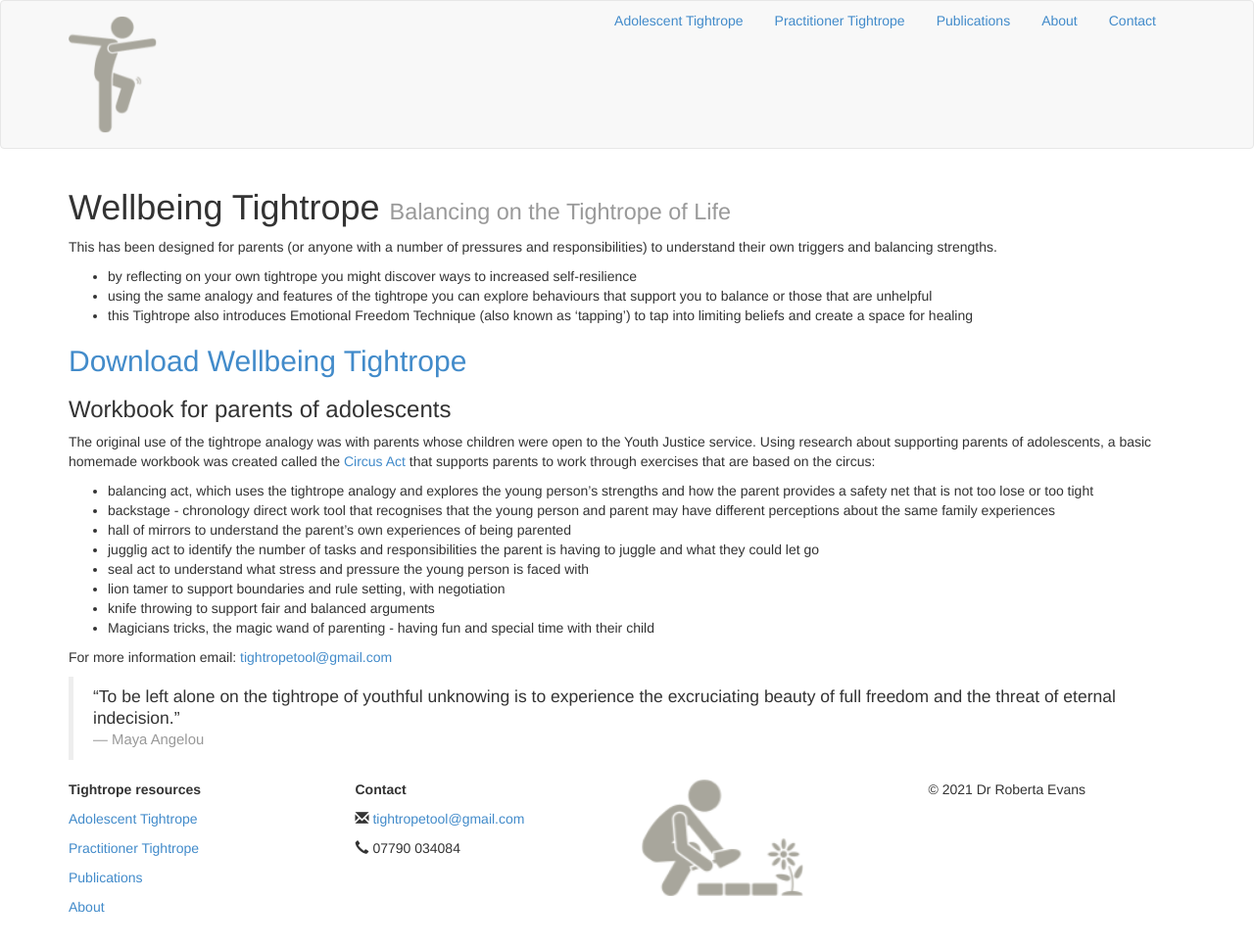
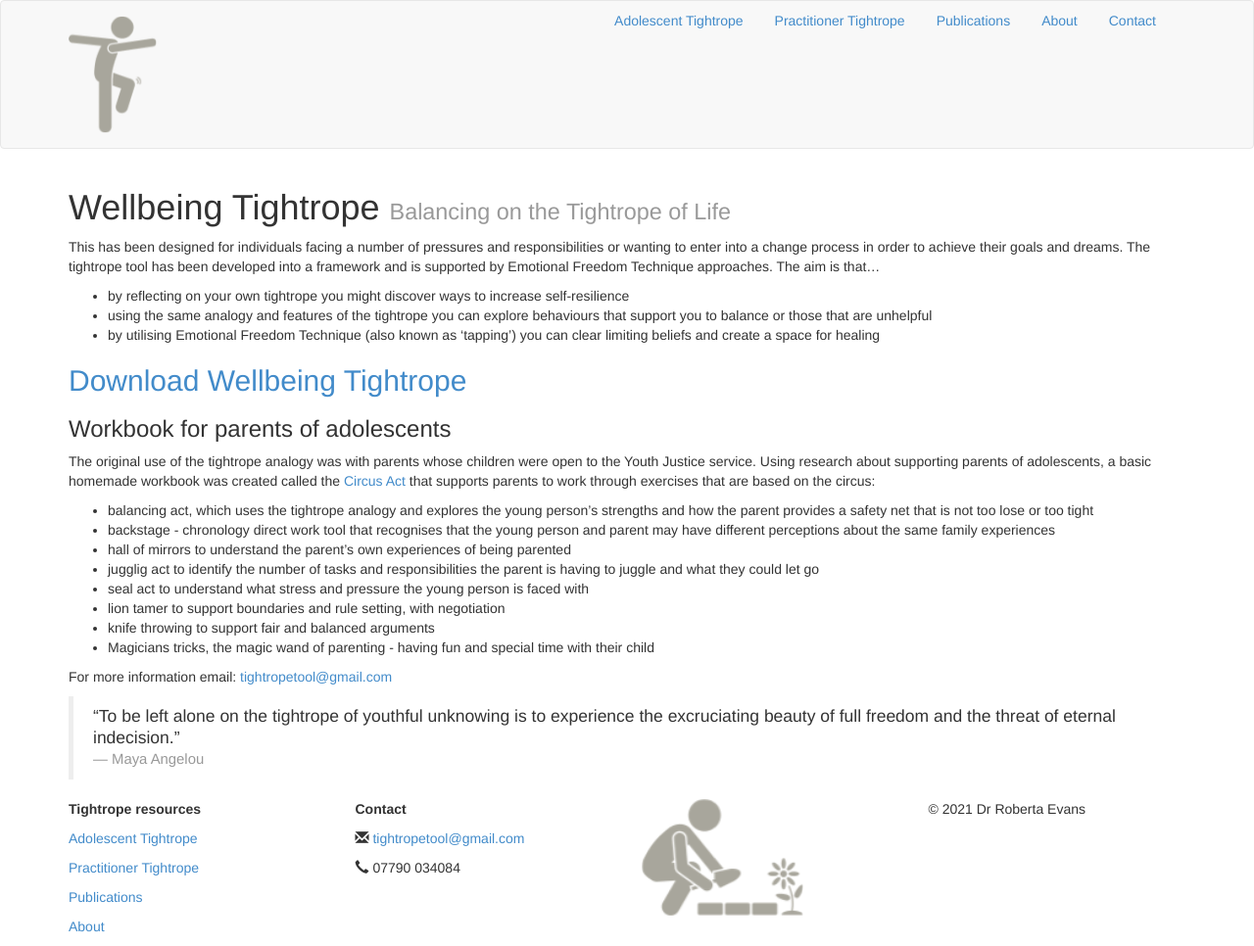
Before and after one commit to retrotravelbug/tightropetool, a Jekyll site: the page built from wellbeing-tightrope.md, in a window 1280 px wide. Shown: the whole page at 98% size. Built offline with Jekyll 4.4.1, drawn with Linux system fonts in a browser that asks for light colours; nearby versions of some CDN libraries.

Commit message:
Update wellbeing-tightrope.md
Updating text and link

```diff
--- a/wellbeing-tightrope.md
+++ b/wellbeing-tightrope.md
@@ -6,10 +6,10 @@ banner-image: Reflection.jpeg
 
 # Wellbeing Tightrope <small>Balancing on the Tightrope of Life</small>
 
-This has been designed for parents (or anyone with a number of pressures and responsibilities) to understand their own triggers and balancing strengths.
-- by reflecting on your own tightrope you might discover ways to increased self-resilience
+This has been designed for individuals facing a number of pressures and responsibilities or wanting to enter into a change process in order to achieve their goals and dreams. The tightrope tool has been developed into a framework and is supported by Emotional Freedom Technique approaches. The aim is that...
+- by reflecting on your own tightrope you might discover ways to increase self-resilience
 - using the same analogy and features of the tightrope you can explore behaviours that support you to balance or those that are unhelpful
-- this Tightrope also introduces Emotional Freedom Technique (also known as 'tapping') to tap into limiting beliefs and create a space for healing
+- by utilising Emotional Freedom Technique (also known as 'tapping') you can clear limiting beliefs and create a space for healing
 
 ## [Download Wellbeing Tightrope]
 
@@ -27,7 +27,7 @@ The original use of the tightrope analogy was with parents whose children were o
 
 For more information email: [tightropetool@gmail.com](mailto:tightropetool@gmail.com)
 
-[download Wellbeing Tightrope]: /downloads/Balancing_Life.pdf
+[download Wellbeing Tightrope]: /downloads/Balancinglife.pdf
 [Circus Act]: /downloads/Circus%20Act%20-%202012.pdf
 
 > "To be left alone on the tightrope of youthful unknowing is to experience the excruciating beauty of full freedom and the threat of eternal indecision."
```
